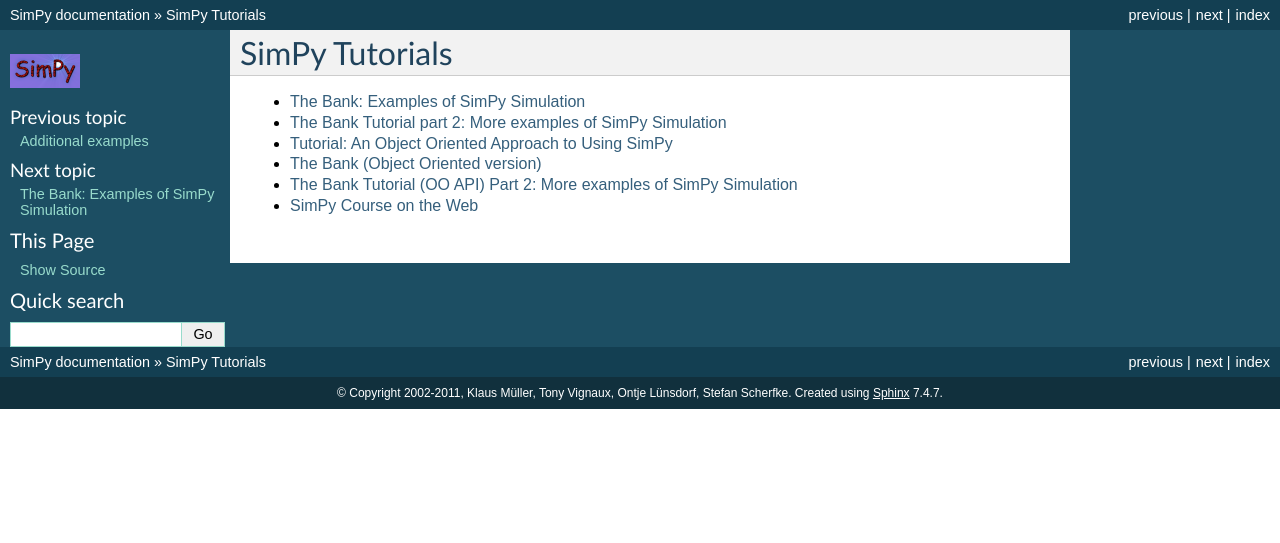
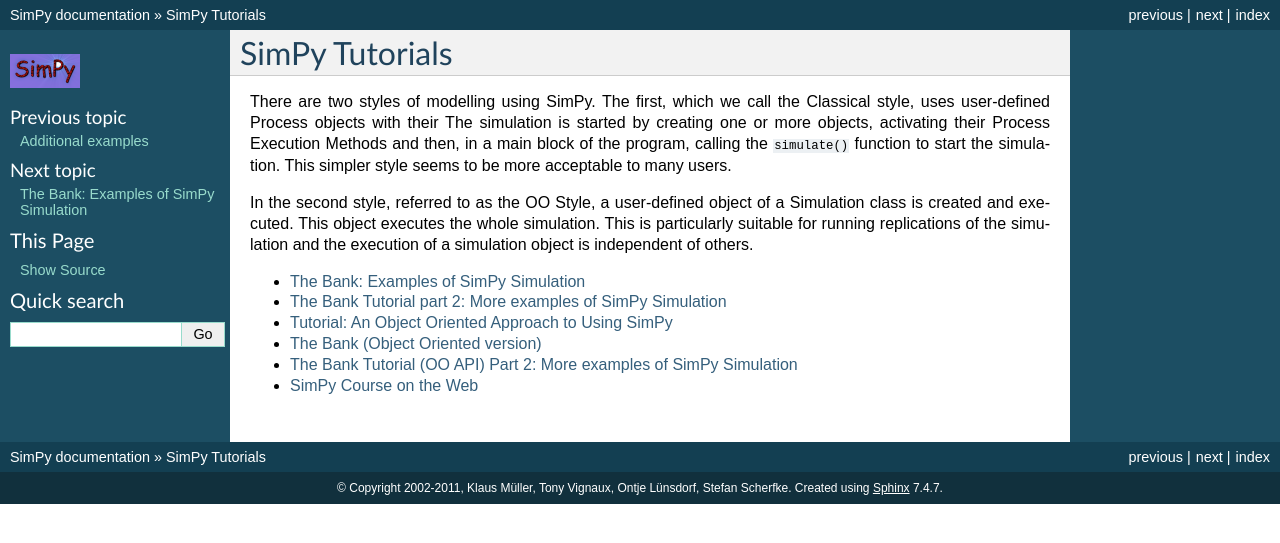
Before and after one commit to SimPyClassic/SimPyClassic, a Sphinx documentation site: the page built from docs/source/SimPy_Tutorials.rst, in a window 1280 px wide. Shown: the top 543 px of the page. Built offline with Sphinx 7.4.7, drawn with Linux system fonts in a browser that asks for light colours; the version number could not be read and is left out.

Commit message:
introduction to Tutorials

```diff
--- a/docs/source/SimPy_Tutorials.rst
+++ b/docs/source/SimPy_Tutorials.rst
@@ -1,6 +1,19 @@
 ===============
 SimPy Tutorials
 ===============
+
+There are two styles of modelling using SimPy. The first, which we
+call the Classical style, uses user-defined Process objects with their
+The simulation is started by creating one or more objects, activating
+their Process Execution Methods and then, in a main block of the
+program, calling the ``simulate()`` function to start the
+simulation. This simpler style seems to be more acceptable to many users.
+
+In the second style, referred to as the OO Style, a user-defined
+object of a Simulation class is created and executed. This object
+executes the whole simulation. This is particularly suitable for
+running replications of the simulation and the execution of a
+simulation object is independent of others.
 
 .. toctree::
    :maxdepth: 1
--- a/docs/source/index.rst
+++ b/docs/source/index.rst
@@ -15,6 +15,7 @@
 implementation of co-routines using Python's generators capability. It
 requires Python 2.6 or later including Python 3.x. It was first
 released in 2002 under the GNU LGPL.
+
 
 
 Contents:
```
